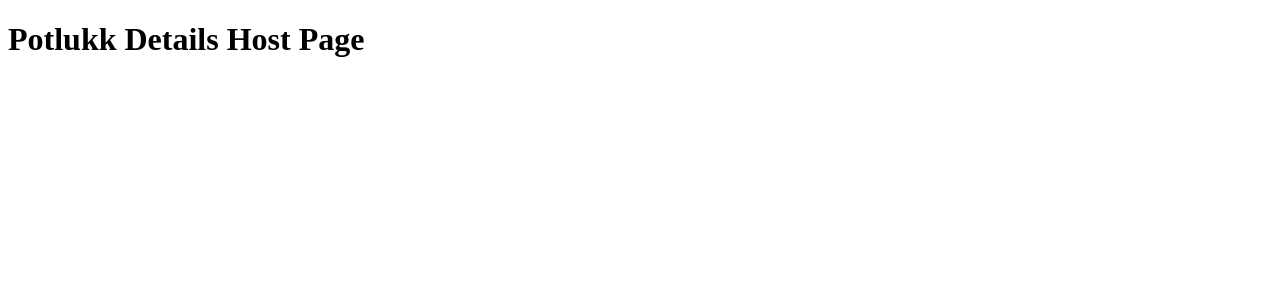
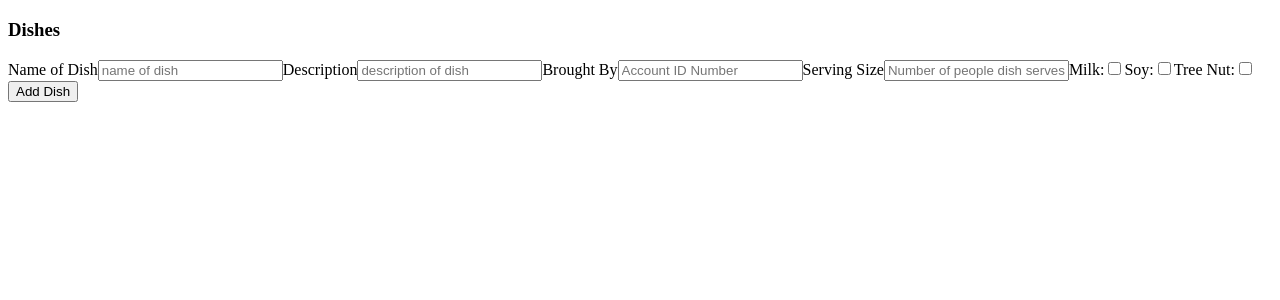
Before and after one commit to Ayce-v2/potlukk-project, a React (Create React App) app: page /detailsHost in a window 1280 px wide. Shown: the top 300 px of the page. Built offline with nearby package versions, Linux system fonts and the light colour scheme.

Commit message:
dishes-host page  70% done

```diff
--- a/src/App.tsx
+++ b/src/App.tsx
@@ -28,7 +28,7 @@ function App() {
      <Route path='/' element={<HomePage/>}/>
      <Route path='/registration' element={<RegistrationPage/>}/>
      <Route path='/detailsGuest' element={<PotlukkDetailsGuestPage/>}/>
-     <Route path='/detailsHost' element={<PotlukkDetailsHostPage/>}/>
+     <Route path='/detailsHost' element={<PotlukkDetailsHostPage potlukkId={1}/>}/>
 
 
 
--- /dev/null
+++ b/src/api/dishes-request.ts
@@ -0,0 +1,40 @@
+export type Dish = {
+    name: string
+    description: string
+    broughtBy: number
+    serves: number
+    allergens: string[]
+}
+
+export type PotlukkDishes = {
+    potlukkId: number
+    dishes: Dish[]
+}
+
+export async function dishesQuery(potlukkDishes:PotlukkDishes):Promise<PotlukkDishes> {
+
+    const query = `mutation swapPotlukkDishes($input: DishesSwapInput!){
+        swapPotlukkDishes(input: $input){
+          potlukkId
+          dishes{
+            name
+            description
+            broughtBy
+            serves
+            allergens
+          }
+
+        }
+      }`
+
+    const variables = {input:potlukkDishes}
+    const requestBody = JSON.stringify({query,variables})
+
+    const httpResponse = await fetch("http://127.0.0.1:8000/graphql",
+    {method:"POST", body:requestBody, headers:{
+        "Content-Type":"application/json"
+    }})
+    const responseBody = await httpResponse.json();
+    const savedDishes:PotlukkDishes = responseBody.data.swapPotlukkDishes;
+    return savedDishes;
+}
--- a/src/pages/details-host-page.tsx
+++ b/src/pages/details-host-page.tsx
@@ -1,10 +1,73 @@
+import { useReducer } from "react"
+import { Event } from "ws"
+import { dishesQuery } from "../api/dishes-request"
+import { dishReducer } from "../reducers/host-dishes-reducer"
+import { initialState } from "../reducers/host-dishes-reducer"
+
+export type Props = {
+    potlukkId: number
+}
+
+// type Dish = {
+//     name: string
+//     description: string
+//     broughtBy: number
+//     serves: number
+//     allergens: string[]
+// }
 
 
-export function PotlukkDetailsHostPage() {
+export function PotlukkDetailsHostPage(props:Props) {
+
+    const [dishState, dispatch] = useReducer(dishReducer, initialState)
+
+    async function submitForm(){
+        // dispatch({type:"ADD_DISH"})
+        // const newDish = await dishesQuery({
+        //     potlukkId:props.potlukkId,
+        //     dishes:dishState.dishes
+
+        // })
+    }
+
+    function allergenInput(e:any) {
+
+        dispatch({type:"SET_ALLERGENS", payload:{checked: e.target.checked, allergy: e.target.value}})
+
+    }
 
 
 
     return <>
-    <h1>Potlukk Details Host Page</h1>
+    <div>
+
+    <h3>Dishes</h3>
+
+    <label htmlFor="">Name of Dish</label>
+    <input id="name" type="text" placeholder="name of dish" onChange={e => dispatch({type:"SET_NAME", payload:e.target.value})}/>
+
+    <label htmlFor="">Description</label>
+    <input id="desc" type="text" placeholder="description of dish" onChange={e => dispatch({type:"SET_DESC", payload:e.target.value})}/>
+
+    <label htmlFor="">Brought By</label>
+    <input id="broughtBy" type="text" placeholder="Account ID Number" onChange={e => dispatch({type:"SET_BROUGHT_BY", payload:Number(e.target.value)})}/>
+
+    <label htmlFor="serves">Serving Size</label>
+    <input id="serves" type="text" placeholder="Number of people dish serves" onChange={e => dispatch({type:"SET_SERVING_SIZE", payload:Number(e.target.value)})}/>
+
+
+    <label htmlFor="milk">Milk:</label>
+    <input id="milk" type = "checkbox" value = "MILK" onChange = {e => allergenInput(e)}/>
+
+    <label htmlFor="soy">Soy:</label>
+    <input id="soy" type = "checkbox" value = "SOY" onChange = {e => allergenInput(e)}/>
+
+    <label htmlFor="tree">Tree Nut:</label>
+    <input id="tree" type = "checkbox" value = "TREE_NUT" onChange = {e => allergenInput(e)}/>
+
+
+    <button onClick={e => dispatch({type:"ADD_DISH"})}>Add Dish</button>
+
+    </div>
     </>
 }
--- /dev/null
+++ b/src/reducers/host-dishes-reducer.ts
@@ -0,0 +1,96 @@
+import { boolean } from "yargs"
+
+export type Dish = {
+    name: string
+    description: string
+    broughtBy: number
+    serves: number
+    allergens: string[]
+}
+
+export type DishState = {
+    dishName: string
+    desc:string
+    broughtById: number
+    dishServes: number
+    allergens: string[]
+    dishes: Dish[]
+}
+
+export type Allergen = {
+    allergy: string
+    checked: boolean
+}
+
+
+export const initialState:DishState = {
+    dishName: "",
+    desc: "",
+    broughtById: 0,
+    dishServes: 0,
+    allergens: [],
+    dishes: []
+}
+
+export type AddDishAction = {type:"ADD_DISH"}
+export type SetNameAction = {type:"SET_NAME", payload:string}
+export type SetDescriptionAction = {type:"SET_DESC", payload:string}
+export type SetBroughtByAction = {type:"SET_BROUGHT_BY", payload:number}
+export type SetServingSizeAction = {type:"SET_SERVING_SIZE", payload:number}
+export type SetAllergensAction = {type:"SET_ALLERGENS", payload:Allergen}
+export type DishAction = AddDishAction | SetNameAction | SetDescriptionAction | SetBroughtByAction | SetServingSizeAction | SetAllergensAction
+
+export function dishReducer(state:DishState, action:DishAction):DishState{
+    const nextState:DishState = JSON.parse(JSON.stringify(state));
+
+    switch(action.type) {
+        case "ADD_DISH": {
+            nextState.dishes.push({
+                name: nextState.dishName,
+                description: nextState.desc,
+                broughtBy: nextState.broughtById,
+                serves: nextState.dishServes,
+                allergens: nextState.allergens
+            })
+
+                return nextState;
+        }
+
+        case "SET_NAME": {
+            nextState.dishName = action.payload
+            return nextState;
+
+        }
+
+        case "SET_DESC": {
+            nextState.desc = action.payload
+            return nextState;
+
+        }
+
+        case "SET_BROUGHT_BY": {
+            nextState.broughtById = action.payload
+            return nextState;
+
+        }
+
+        case "SET_SERVING_SIZE": {
+            nextState.dishServes = action.payload
+            return nextState;
+
+        }
+
+        case "SET_ALLERGENS": {
+            if(action.payload.checked) {
+                nextState.allergens.push(action.payload.allergy)
+
+            }
+            else {
+                nextState.allergens = nextState.allergens.filter(a => a !== action.payload.allergy);
+
+            }
+            return nextState;
+
+        }
+    }
+}
```
